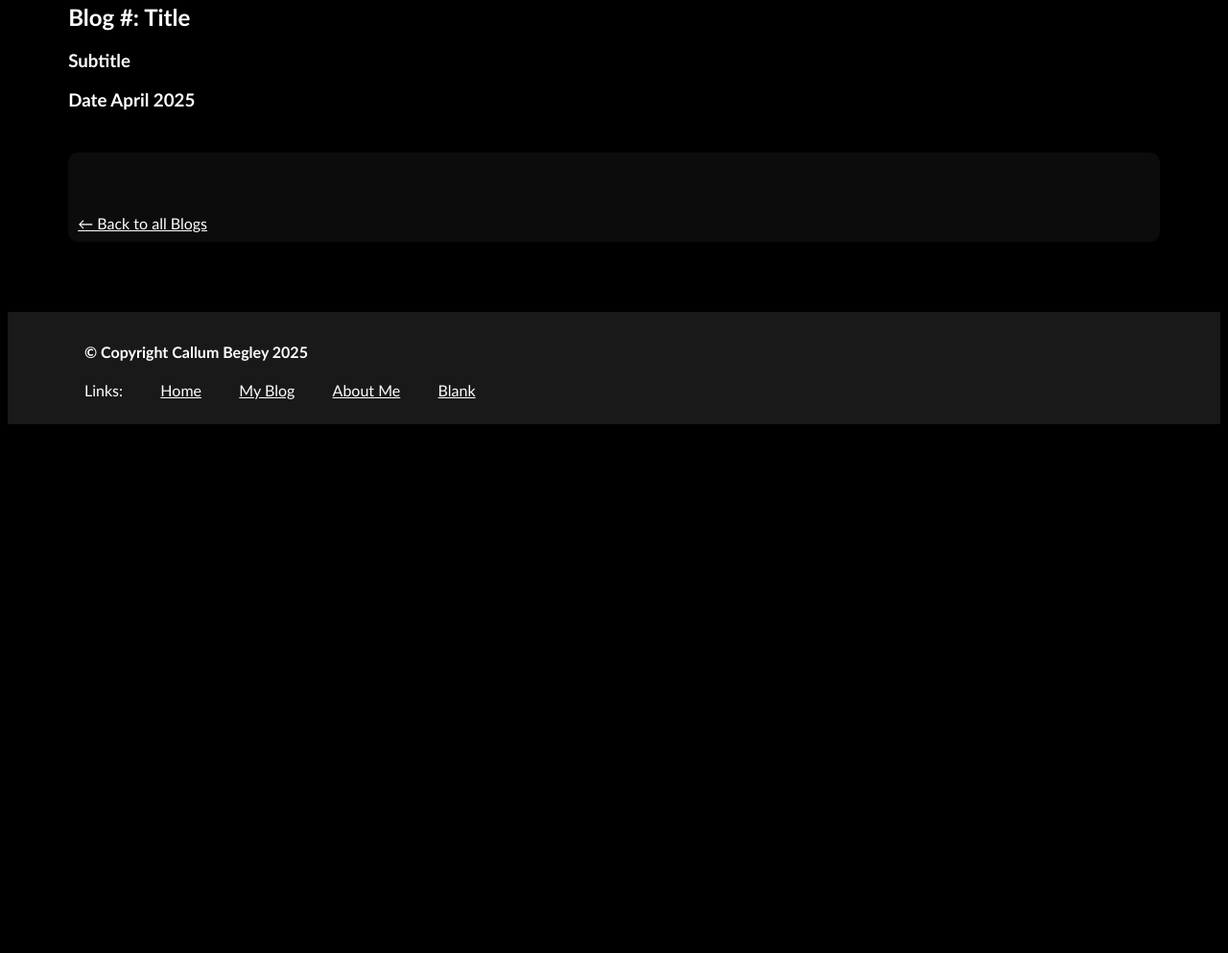
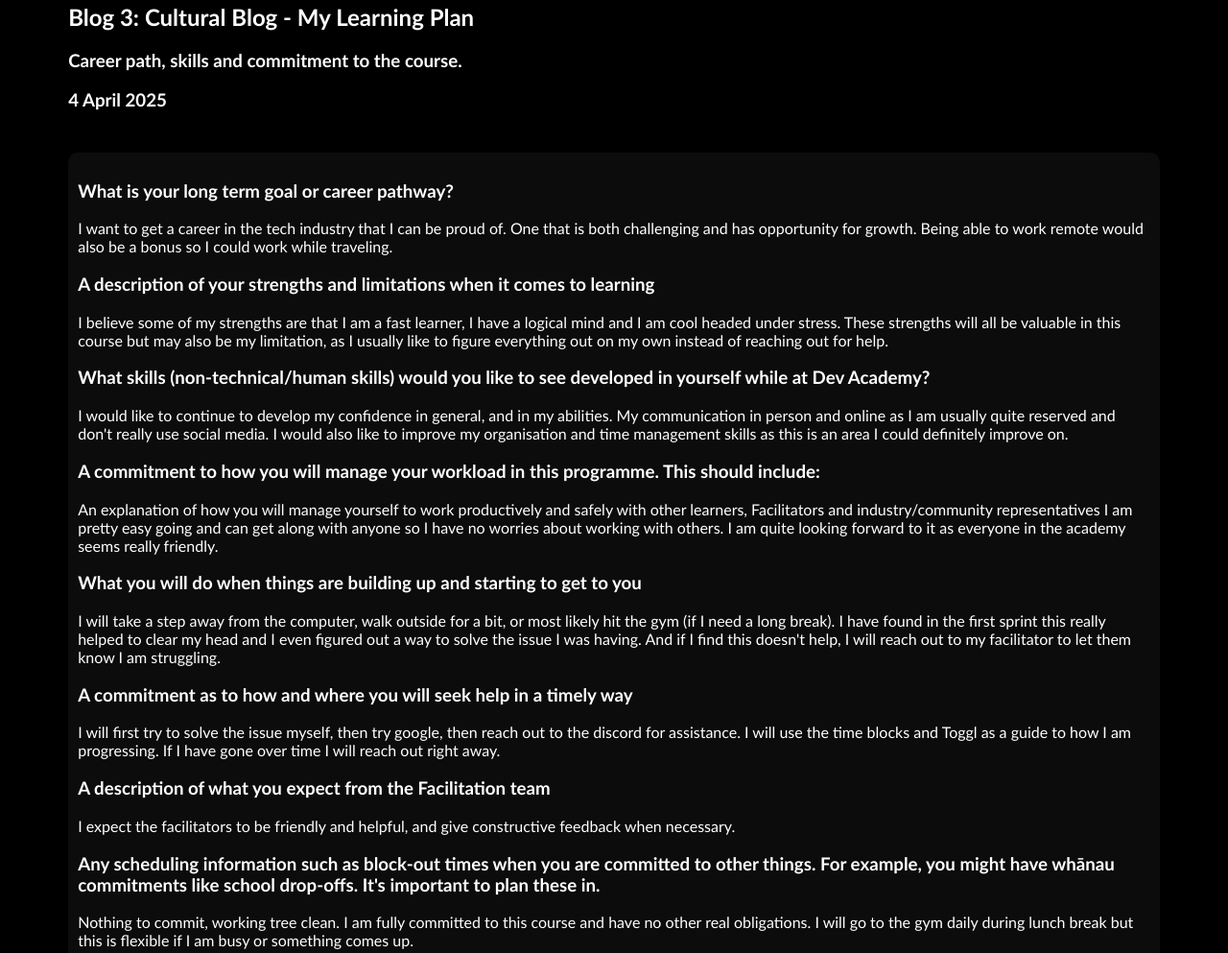
Before and after one commit to callum-begley/callum-begley.github.io, a plain HTML site: page blog/learning-plan.html in a window 1280 px wide. Shown: the part 350-1343 px from the top of the page at 96% size. Before the commit the page ends 800 px from the top, so only its background shows below. Drawn offline with Linux system fonts and the light colour scheme; a web font is replaced by a local one.

Commit message:
update blog 3

```diff
--- a/blog/learning-plan.html
+++ b/blog/learning-plan.html
@@ -1,7 +1,7 @@
 <!DOCTYPE html>
 <html>
   <head>
-    <title>Callum Begley's Dev Blog | Blogs | ###Blog Title</title>
+    <title>Callum Begley's Dev Blog | Blogs | My Learning Plan</title>
     <meta charset="UTF-8" />
     <link href="../styles/main.css" rel="stylesheet" type="text/css" />
     <meta name="viewport" content="width=device-width" />
@@ -25,14 +25,85 @@
       </nav>
     </div>
     <div class="body-text">
-      <h2>Blog #: Title</h2>
-      <h3>Subtitle</h3>
-      <h3>Date April 2025</h3>
+      <h2>Blog 3: Cultural Blog - My Learning Plan</h2>
+      <h3>Career path, skills and commitment to the course.</h3>
+      <h3>4 April 2025</h3>
     </div>
     <div class="blog-block">
-      <p></p>
-      <p></p>
-      <p></p>
+      <h3>What is your long term goal or career pathway?</h3>
+      <p>
+        I want to get a career in the tech industry that I can be proud of. One
+        that is both challenging and has opportunity for growth. Being able to
+        work remote would also be a bonus so I could work while traveling.
+      </p>
+      <h3>
+        A description of your strengths and limitations when it comes to
+        learning
+      </h3>
+      <p>
+        I believe some of my strengths are that I am a fast learner, I have a
+        logical mind and I am cool headed under stress. These strengths will all
+        be valuable in this course but may also be my limitation, as I usually
+        like to figure everything out on my own instead of reaching out for
+        help.
+      </p>
+      <h3>
+        What skills (non-technical/human skills) would you like to see developed
+        in yourself while at Dev Academy?
+      </h3>
+      <p>
+        I would like to continue to develop my confidence in general, and in my
+        abilities. My communication in person and online as I am usually quite
+        reserved and don't really use social media. I would also like to improve
+        my organisation and time management skills as this is an area I could
+        definitely improve on.
+      </p>
+      <h3>
+        A commitment to how you will manage your workload in this programme.
+        This should include:
+      </h3>
+      <p>
+        An explanation of how you will manage yourself to work productively and
+        safely with other learners, Facilitators and industry/community
+        representatives I am pretty easy going and can get along with anyone so
+        I have no worries about working with others. I am quite looking forward
+        to it as everyone in the academy seems really friendly.
+      </p>
+      <h3>
+        What you will do when things are building up and starting to get to you
+      </h3>
+      <p>
+        I will take a step away from the computer, walk outside for a bit, or
+        most likely hit the gym (if I need a long break). I have found in the
+        first sprint this really helped to clear my head and I even figured out
+        a way to solve the issue I was having. And if I find this doesn't help,
+        I will reach out to my facilitator to let them know I am struggling.
+      </p>
+      <h3>
+        A commitment as to how and where you will seek help in a timely way
+      </h3>
+      <p>
+        I will first try to solve the issue myself, then try google, then reach
+        out to the discord for assistance. I will use the time blocks and Toggl
+        as a guide to how I am progressing. If I have gone over time I will
+        reach out right away.
+      </p>
+      <h3>A description of what you expect from the Facilitation team</h3>
+      <p>
+        I expect the facilitators to be friendly and helpful, and give
+        constructive feedback when necessary.
+      </p>
+      <h3>
+        Any scheduling information such as block-out times when you are
+        committed to other things. For example, you might have whānau
+        commitments like school drop-offs. It's important to plan these in.
+      </h3>
+      <p>
+        Nothing to commit, working tree clean. I am fully committed to this
+        course and have no other real obligations. I will go to the gym daily
+        during lunch break but this is flexible if I am busy or something comes
+        up.
+      </p>
       <br />
       <br />
       <a class="back" href="/blog/blog-main.html">&larr; Back to all Blogs</a>
```
Also changed, not shown: blog/blog-main.html (+3 -3 lines).
